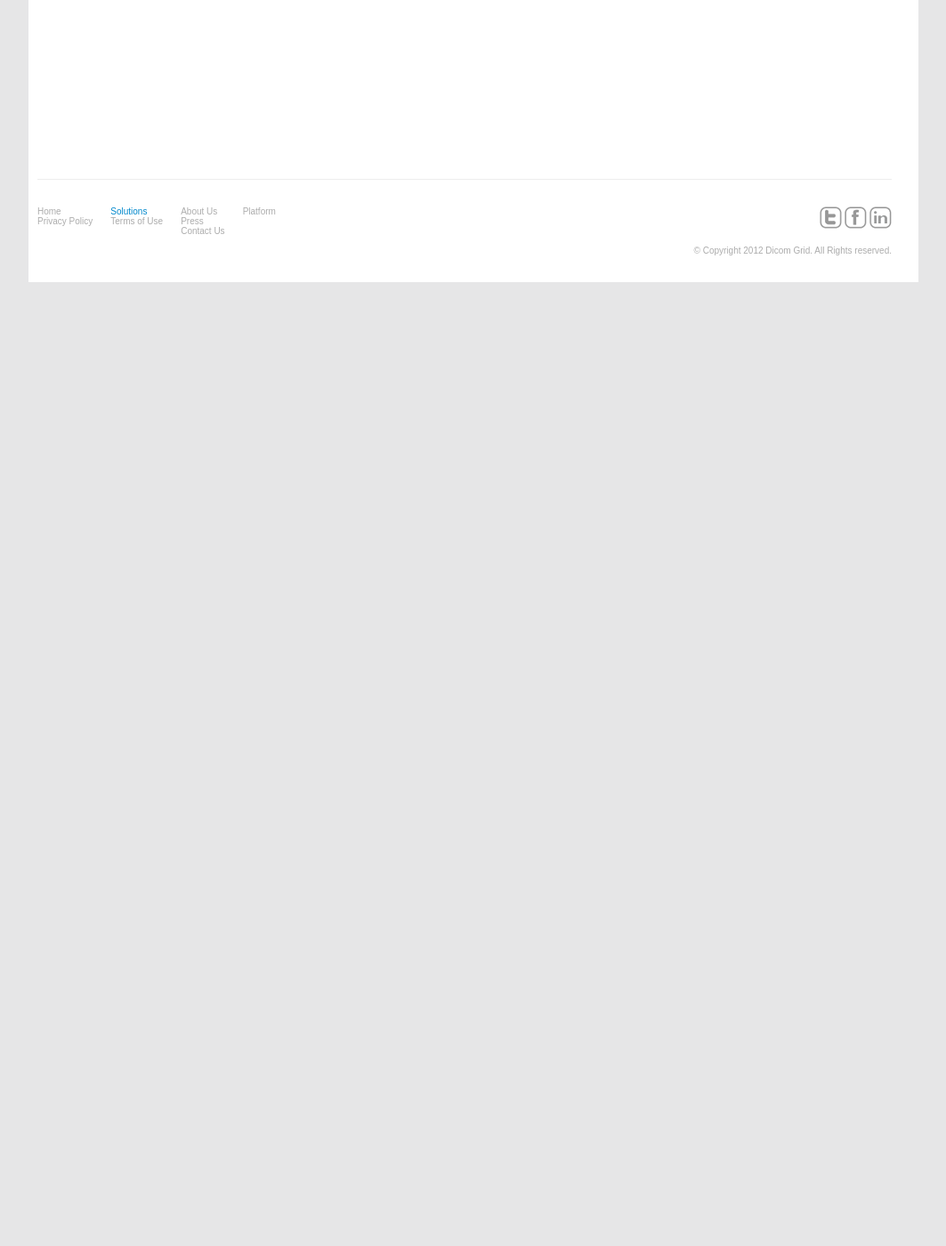
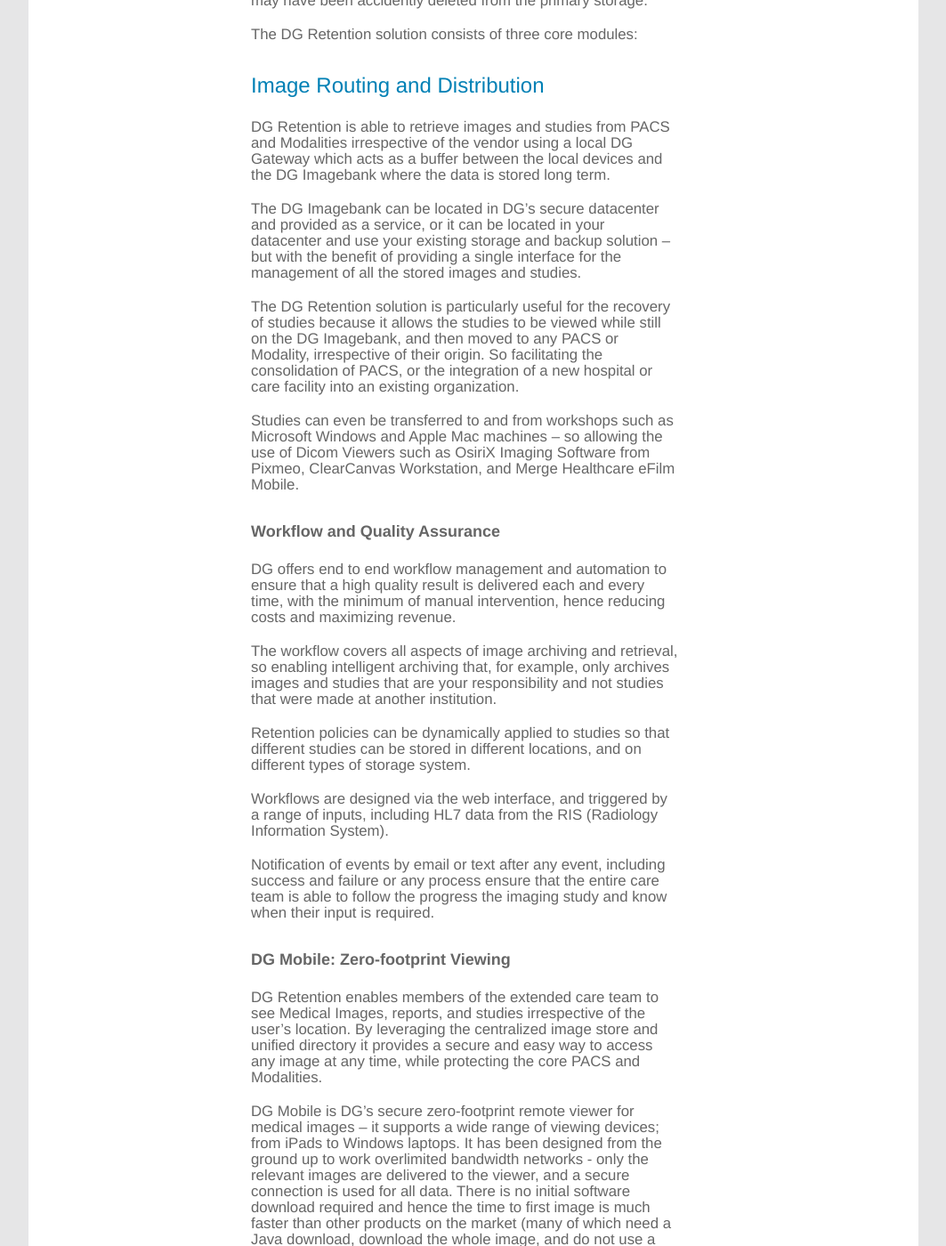
Before and after one commit to kevinold/dg-jekyll, a Jekyll site: the page built from solutions/dg-retention.html, in a window 1280 px wide and 1400 px high, scrolled down 659 px. Shown: the whole window at 89% size, without its empty margins (108-1171 px from the left). Built offline with Jekyll 4.4.1, drawn with Linux system fonts in a browser that asks for light colours; Markdown is read by kramdown in place of the engine named in the settings; before the commit the page ends 976 px from its top, so only the background shows below that; some of the changed text lies outside the part shown.

Commit message:
add dg retention content

```diff
--- a/solutions/dg-retention.html
+++ b/solutions/dg-retention.html
@@ -8,4 +8,44 @@ nav: solutions
 
 <img src="/img/solutions/dgRetentionImage.jpg"/>
 
-<p>No content</p>
+<p>DG Retention provides medical organizations with a cost effective, flexible, and secure retention system for their medical images. The DG retention solution makes it very easy to manipulate the archive – from searching and viewing a particular study, to automatically deleting third party studies (where there is no obligation to archive), and restoring individual studies that may have been accidently deleted from the primary storage.</p>
+
+<p>The DG Retention solution consists of three core modules:</p>
+
+<h2 id='image_routing_and_distribution'>Image Routing and Distribution</h2>
+
+<p>DG Retention is able to retrieve images and studies from PACS and Modalities irrespective of the vendor using a local DG Gateway which acts as a buffer between the local devices and the DG Imagebank where the data is stored long term.</p>
+
+<p>The DG Imagebank can be located in DG’s secure datacenter and provided as a service, or it can be located in your datacenter and use your existing storage and backup solution – but with the benefit of providing a single interface for the management of all the stored images and studies.</p>
+
+<p>The DG Retention solution is particularly useful for the recovery of studies because it allows the studies to be viewed while still on the DG Imagebank, and then moved to any PACS or Modality, irrespective of their origin. So facilitating the consolidation of PACS, or the integration of a new hospital or care facility into an existing organization.</p>
+
+<p>Studies can even be transferred to and from workshops such as Microsoft Windows and Apple Mac machines – so allowing the use of Dicom Viewers such as OsiriX Imaging Software from Pixmeo, ClearCanvas Workstation, and Merge Healthcare eFilm Mobile.</p>
+
+<h3 id='workflow_and_quality_assurance'>Workflow and Quality Assurance</h3>
+
+<p>DG offers end to end workflow management and automation to ensure that a high quality result is delivered each and every time, with the minimum of manual intervention, hence reducing costs and maximizing revenue.</p>
+
+<p>The workflow covers all aspects of image archiving and retrieval, so enabling intelligent archiving that, for example, only archives images and studies that are your responsibility and not studies that were made at another institution.</p>
+
+<p>Retention policies can be dynamically applied to studies so that different studies can be stored in different locations, and on different types of storage system.</p>
+
+<p>Workflows are designed via the web interface, and triggered by a range of inputs, including HL7 data from the RIS (Radiology Information System).</p>
+
+<p>Notification of events by email or text after any event, including success and failure or any process ensure that the entire care team is able to follow the progress the imaging study and know when their input is required.</p>
+
+<h3 id='dg_mobile_zerofootprint_viewing'>DG Mobile: Zero-footprint Viewing</h3>
+
+<p>DG Retention enables members of the extended care team to see Medical Images, reports, and studies irrespective of the user’s location. By leveraging the centralized image store and unified directory it provides a secure and easy way to access any image at any time, while protecting the core PACS and Modalities.</p>
+
+<p>DG Mobile is DG&#8217;s secure zero-footprint remote viewer for medical images – it supports a wide range of viewing devices; from iPads to Windows laptops. It has been designed from the ground up to work overlimited bandwidth networks - only the relevant images are delivered to the viewer, and a secure connection is used for all data. There is no initial software download required and hence the time to first image is much faster than other products on the market (many of which need a Java download, download the whole image, and do not use a secure connection - hence putting patient data at risk).</p>
+
+<h3 id='security_logging_access_control_and_external_apis'>Security, Logging, Access Control, and External APIs</h3>
+
+<p>The DG platform provides a uniform access and control model for all components in the DG solution suite – hence ensuring consistent and secure access to medical images and reports, and compliance with Title 21 CFR part II.</p>
+
+<p>All users are assigned to particular organizational roles, and each role has an associated security policy, so changing the policy for a particular group of users simply means changing that one role rather than the policy associated with each individual user. Besides reducing the time and effort involved this approach reduces the risk of error and improves the security of the system.</p>
+
+<p>All actions are logged and these logged can be analyzed by action, location, and user.</p>
+
+<p>The DG solution is built from a series of discrete systems, each with their own REST API, which is used to bind the system together. These documented APIs can be used to extend the DG solution, and integrate it with other IT solutions.</p>
```
Also changed, not shown: 1 other file.
